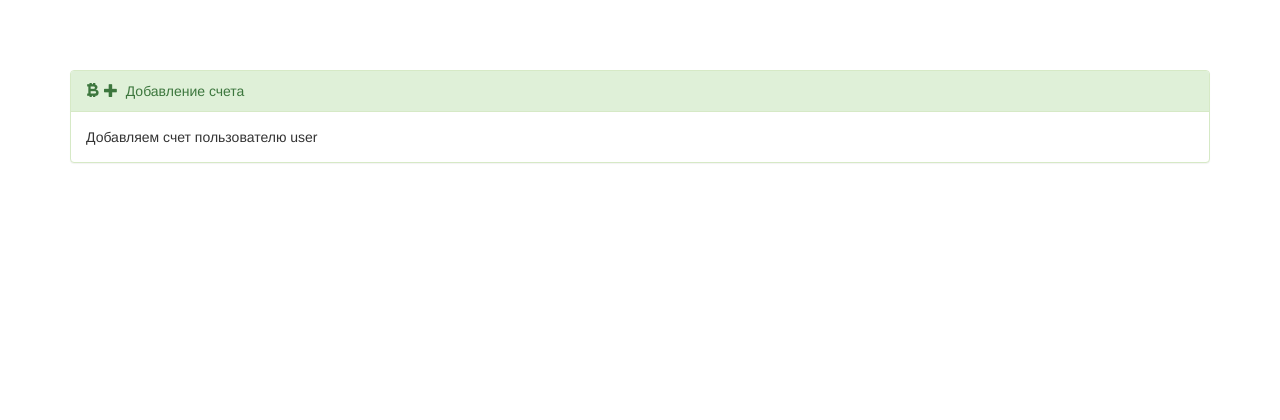
After one commit to walerij/maining2, a Yii app: template views/site/score/addscore.php in a window 1280 px wide. The commit adds this page. Shown: the top 420 px of the page. Run offline with PHP 8.4 and a stand-in for Yii, Linux system fonts and the light colour scheme; the template is opened without the code that fills it, so the values that code supplies are empty; some libraries are stand-ins or nearby versions.

```diff
--- /dev/null
+++ b/views/site/score/addscore.php
@@ -0,0 +1,18 @@
+<div class="panel panel-success">
+    <div class="panel-heading">
+        <i class="glyphicon glyphicon-bitcoin"></i>
+        <i class="glyphicon glyphicon-plus"></i>
+        &nbsp;Добавление счета
+    </div>
+    <div class="panel-body">
+        Добавляем счет пользователю  user
+    </div>
+</div>
+
+<?php
+/**
+ * Created by PhpStorm.
+ * User: Administrator
+ * Date: 28.11.2017
+ * Time: 22:34
+ */
```
Also changed, not shown: controllers/SiteController.php (+8 -1 lines), models/UserRecord.php (+9 -1 lines), views/site/user/usersuccess.php (+11 -3 lines).
